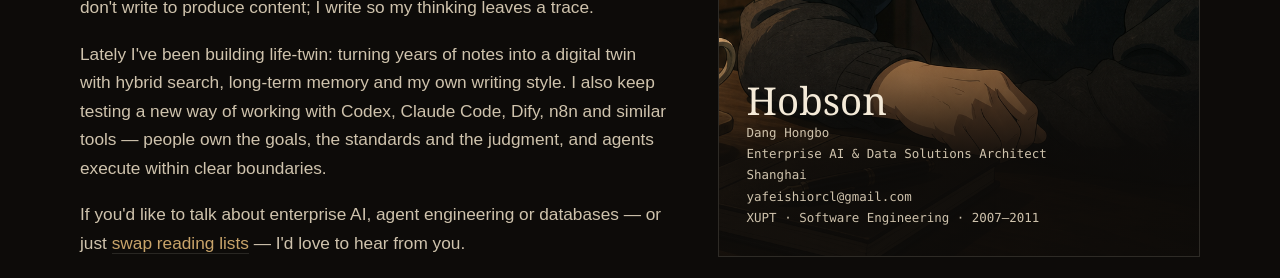
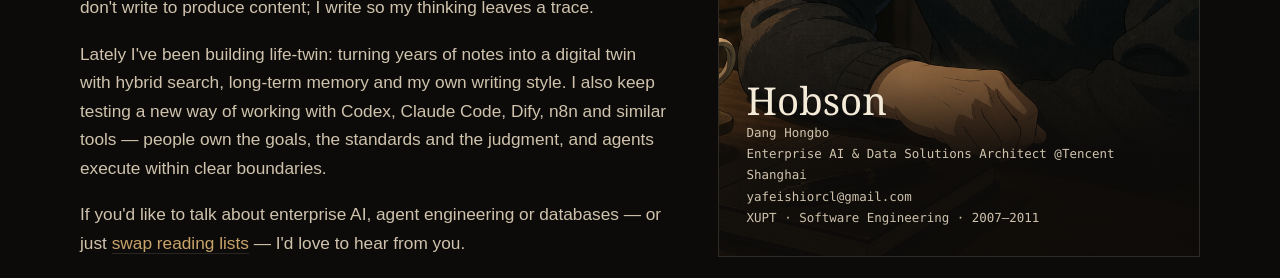
Before and after one commit to yafeishi/yafeishi.github.io, a Next.js app: page /en/about in a window 1280 px wide. Shown: the part 1080-1358 px from the top of the page. Built offline with nearby package versions, Linux system fonts and the light colour scheme.

Commit message:
feat(about): add @Tencent as current employer

```diff
--- a/app/views/AboutView.tsx
+++ b/app/views/AboutView.tsx
@@ -17,7 +17,7 @@ const content = {
     contactBefore: "如果你想聊聊企业 AI、Agent 工程化、数据库，或只是",
     contactLink: "交换一份书单",
     contactAfter: "，欢迎联系我。",
-    portraitRole: "企业 AI 与数据解决方案架构师",
+    portraitRole: "企业 AI 与数据解决方案架构师 @Tencent",
     portraitSchool: "西邮 · 软件工程 · 2007–2011",
     contactTitle: "联系",
     contactNote: "写信，或扫码加微信。",
@@ -39,7 +39,7 @@ const content = {
     contactBefore: "If you'd like to talk about enterprise AI, agent engineering or databases — or just ",
     contactLink: "swap reading lists",
     contactAfter: " — I'd love to hear from you.",
-    portraitRole: "Enterprise AI & Data Solutions Architect",
+    portraitRole: "Enterprise AI & Data Solutions Architect @Tencent",
     portraitSchool: "XUPT · Software Engineering · 2007–2011",
     contactTitle: "Contact",
     contactNote: "Send an email, or scan to add me on WeChat.",
```
